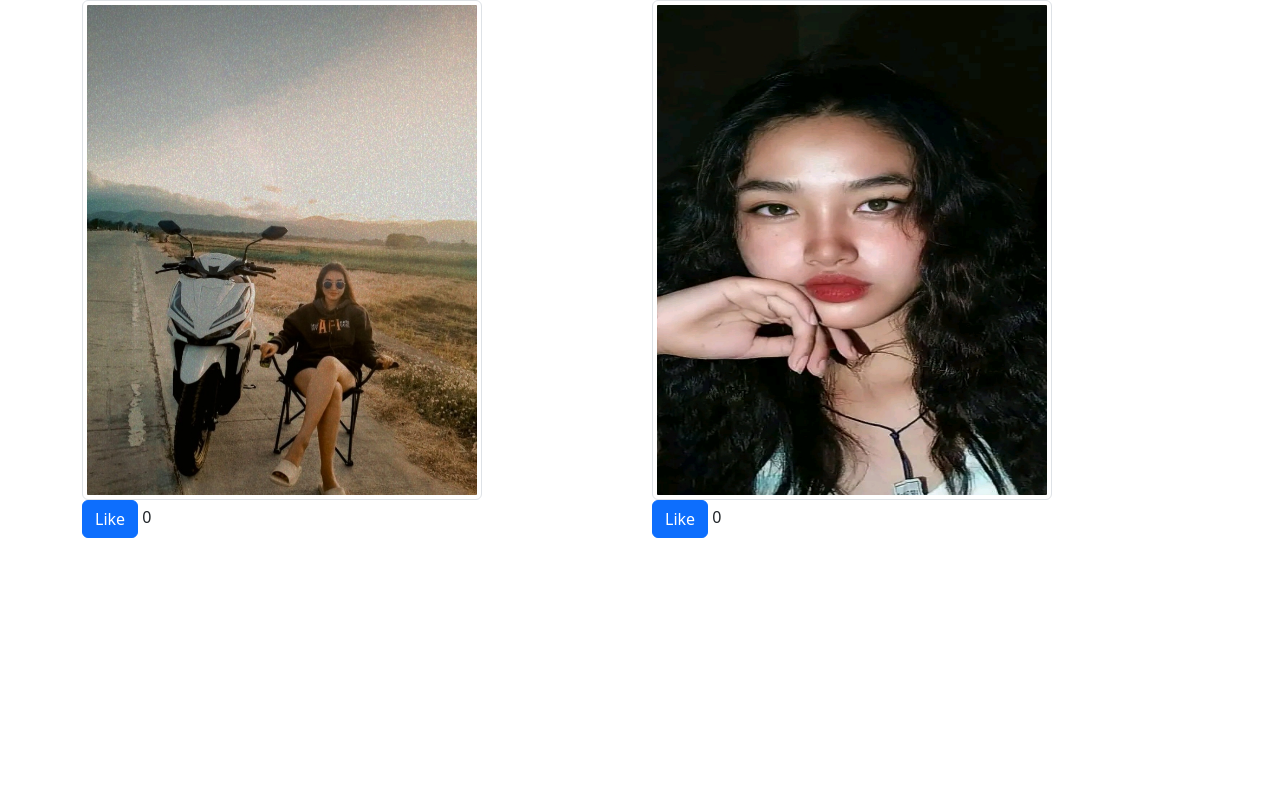
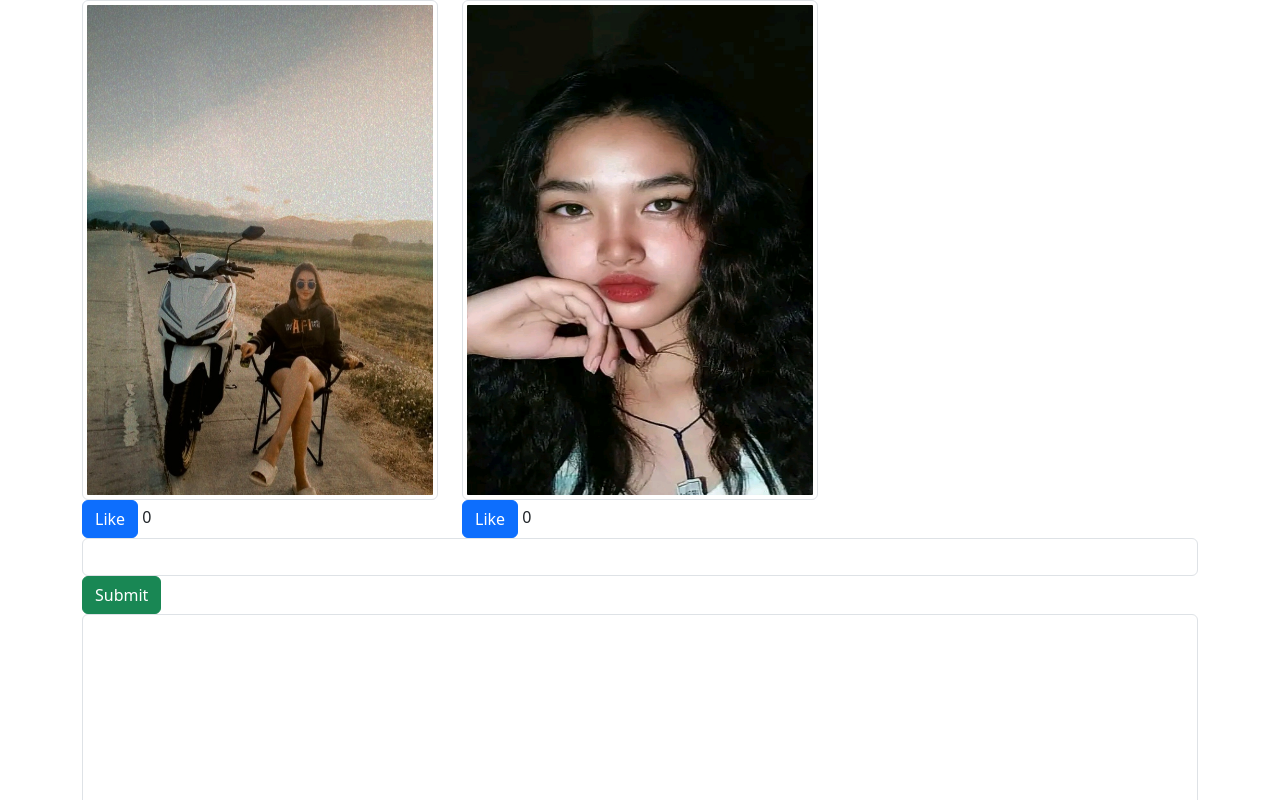
Before and after one commit to Ericalyn1234/Ericalyn.github.oi, a plain HTML site: page index.html in a window 1280 px wide. Shown: the top 800 px of the page. Drawn offline with nearby package versions, Linux system fonts and the light colour scheme.

Commit message:
Update index.html

```diff
--- a/index.html
+++ b/index.html
@@ -7,17 +7,21 @@
    <body>
        <div class="container">
           <div class="row">
-             <div class="col-6">
+             <div class="col-4">
                <img src="Screenshot_20240306_142722.jpg" class="img-thumbnail" style="width:400px;height:500px;"/> <br>
                <button class="btn btn-primary" type="button" id="btnLike1"> Like </button>
                 <output id="countLikes1">0</output>
              </div>
-             <div class="col-6">
+             <div class="col-4">
                <img src="FB_IMG_17166222843059710.jpg" class="img-thumbnail" style="width:400px;height:500px;"/> <br>
                <button class="btn btn-primary" type="button" id="btnLike2"> Like </button>
                 <output id="countLikes2">0</output>
              </div>
-          </div>
+          </div><input class="form-control" type="text" id="comment"/>
+
+<button class="btn btn-success" id="submit">Submit</button>
+
+<textarea class="form-control" id="commentbox" rows="20"></textarea>
        </div>
       <script src="index.js"> </script>
    </body>
```
